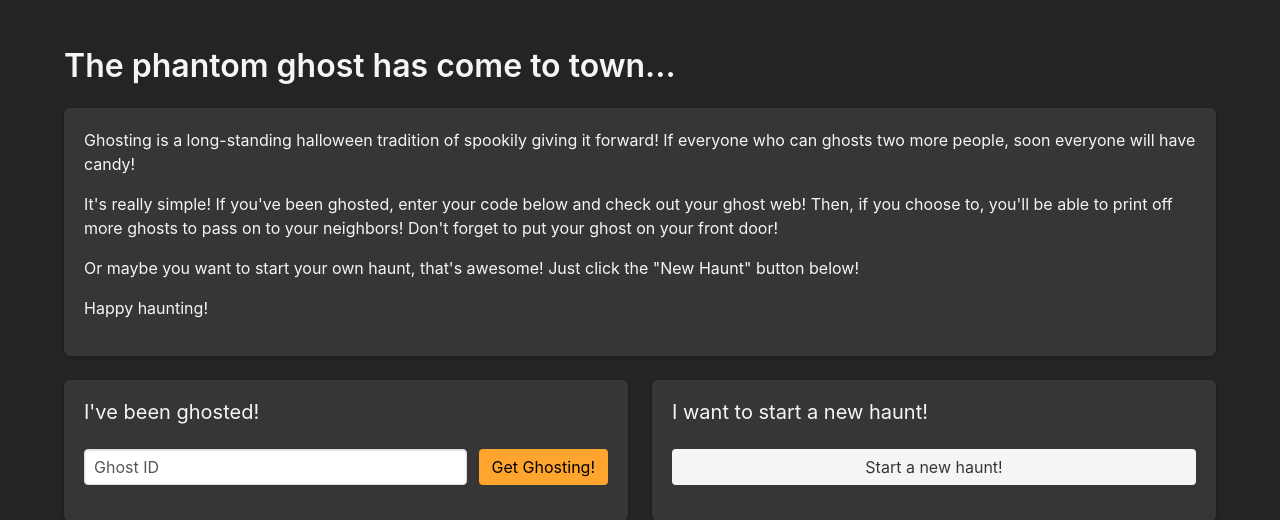
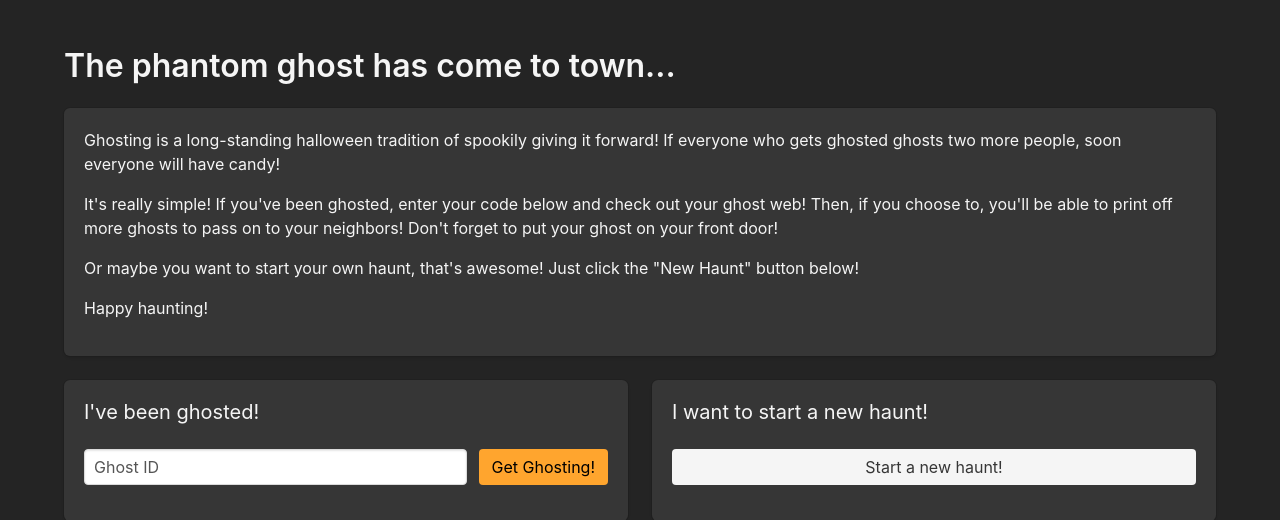
Before and after one commit to tannerstephens/ghosted, a Flask app: page / in a window 1280 px wide. Shown: the top 520 px of the page. Run offline with Flask 2, Linux system fonts and the light colour scheme.

Commit message:
Changed wording on homepage

```diff
--- a/ghosted/templates/pages/home.html
+++ b/ghosted/templates/pages/home.html
@@ -6,7 +6,7 @@
     <div class="container">
       <h1 class="title has-text-light">The phantom ghost has come to town...</h1>
       <div class="box has-background-dark">
-        <p class="has-text-light">Ghosting is a long-standing halloween tradition of spookily giving it forward! If everyone who can ghosts two more people, soon everyone will have candy!</p>
+        <p class="has-text-light">Ghosting is a long-standing halloween tradition of spookily giving it forward! If everyone who gets ghosted ghosts two more people, soon everyone will have candy!</p>
         <p class="has-text-light">It's really simple! If you've been ghosted, enter your code below and check out your ghost web! Then, if you choose to, you'll be able to print off more ghosts to pass on to your neighbors! Don't forget to put your ghost on your front door!</p>
         <p class="has-text-light">Or maybe you want to start your own haunt, that's awesome! Just click the "New Haunt" button below!</p>
         <p class="has-text-light">Happy haunting!</p>
```
